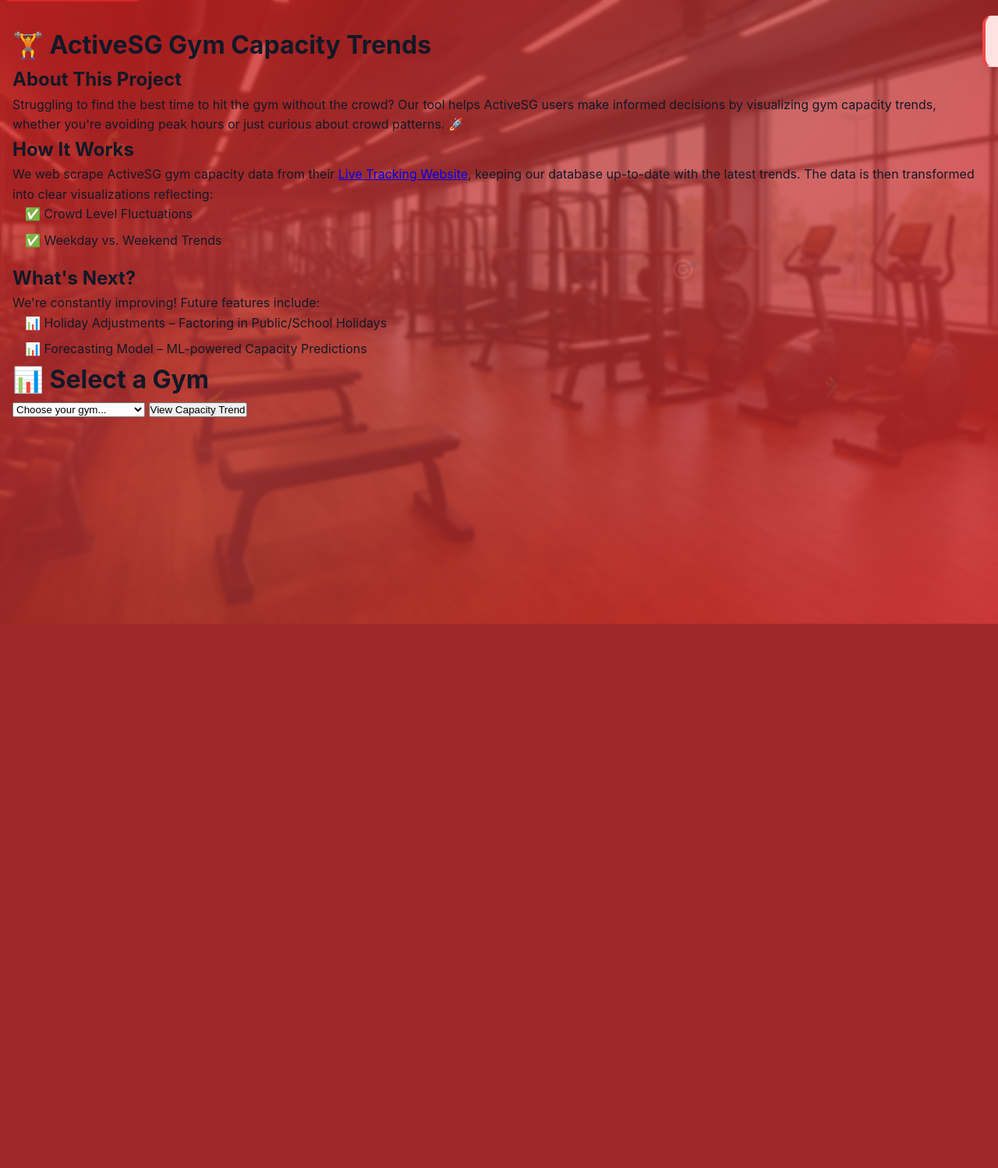
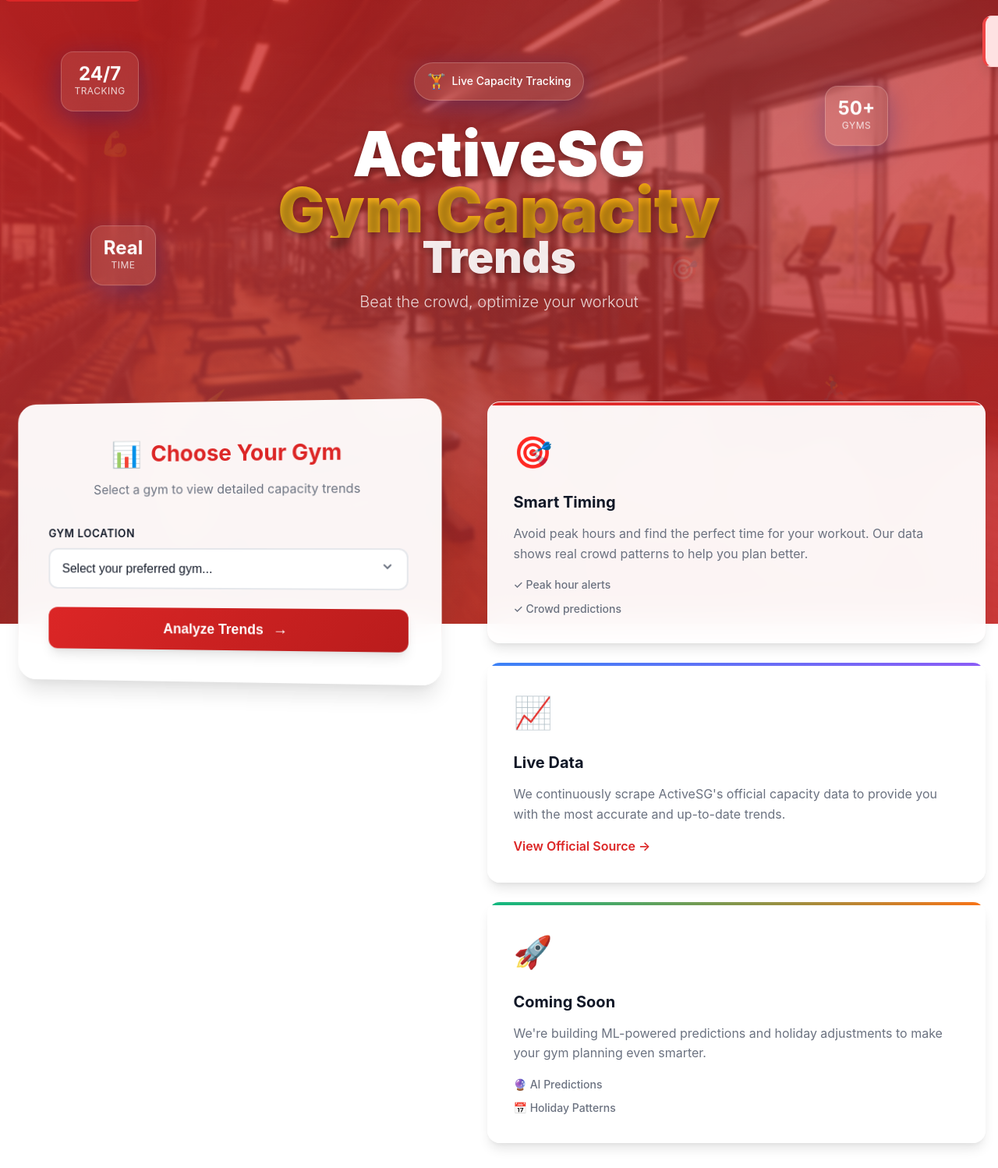
Before and after one commit to dillonchong01/ActiveSG-Gym-Capacity, a Flask app: page / in a window 1280 px wide. Shown: the whole page at 78% size. Before the commit the page ends 800 px from the top, so only its background shows below. Run offline with Flask 3, Linux system fonts and the light colour scheme.

Commit message:
Update homepage.html

```diff
--- a/templates/homepage.html
+++ b/templates/homepage.html
@@ -3,60 +3,117 @@
 {% block title %}ActiveSG Gym Capacity Trends{% endblock %}
 
 {% block content %}
-<div class="top-banner">
-    <h1>🏋️ ActiveSG Gym Capacity Trends</h1>
+<!-- Hero Section with Creative Layout -->
+<div class="hero-section">
+    <div class="hero-content">
+        <div class="hero-badge">
+            <span class="badge-icon">🏋️</span>
+            <span class="badge-text">Live Capacity Tracking</span>
+        </div>
+        <h1 class="hero-title">
+            <span class="title-main">ActiveSG</span>
+            <span class="title-accent">Gym Capacity</span>
+            <span class="title-sub">Trends</span>
+        </h1>
+        <p class="hero-subtitle">Beat the crowd, optimize your workout</p>
+    </div>
+
+    <!-- Floating Stats Cards -->
+    <div class="stats-floating">
+        <div class="stat-card stat-1">
+            <div class="stat-number">24/7</div>
+            <div class="stat-label">Tracking</div>
+        </div>
+        <div class="stat-card stat-2">
+            <div class="stat-number">50+</div>
+            <div class="stat-label">Gyms</div>
+        </div>
+        <div class="stat-card stat-3">
+            <div class="stat-number">Real</div>
+            <div class="stat-label">Time</div>
+        </div>
+    </div>
 </div>
 
-<div class="layout-container">
-    <div class="layout-flex">
+<!-- Main Content Area with Asymmetric Layout -->
+<div class="content-grid">
+    <!-- Gym Selector - Prominent Position -->
+    <div class="selector-section">
+        <div class="selector-card">
+            <div class="card-header">
+                <h2 class="selector-title">
+                    <span class="title-icon">📊</span>
+                    Choose Your Gym
+                </h2>
+                <p class="selector-subtitle">Select a gym to view detailed capacity trends</p>
+            </div>
 
-        <!-- Left side: Info block -->
-        <div class="info-box">
-            <h2>About This Project</h2>
-            <p>Struggling to find the best time to hit the gym without the crowd? Our tool helps ActiveSG users make informed decisions by visualizing gym capacity trends, whether you're avoiding peak hours or just curious about crowd patterns. 🚀</p>
+            <form action="{{ url_for('select_gym') }}" method="post" class="gym-form">
+                <div class="form-group">
+                    <label for="gym-select" class="form-label">Gym Location</label>
+                    <div class="select-wrapper">
+                        <select name="gym" id="gym-select" required class="gym-select">
+                            <option value="" disabled selected>Select your preferred gym...</option>
+                            {% for gym in gyms %}
+                                <option value="{{ gym }}">{{ gym.replace('_', ' ').title() }}</option>
+                            {% endfor %}
+                        </select>
+                        <div class="select-icon">
+                            <svg width="20" height="20" viewBox="0 0 20 20" fill="currentColor">
+                                <path fill-rule="evenodd" d="M5.293 7.293a1 1 0 011.414 0L10 10.586l3.293-3.293a1 1 0 111.414 1.414l-4 4a1 1 0 01-1.414 0l-4-4a1 1 0 010-1.414z" clip-rule="evenodd" />
+                            </svg>
+                        </div>
+                    </div>
+                </div>
 
-            <h2>How It Works</h2>
-            <p>We web scrape ActiveSG gym capacity data from their <a href="https://activesg.gov.sg/gym-capacity" target="_blank" rel="noopener noreferrer">Live Tracking Website</a>, keeping our database up-to-date with the latest trends. The data is then transformed into clear visualizations reflecting:</p>
-            <p style="margin-left: 1rem; margin-bottom: 0.5rem;">✅ Crowd Level Fluctuations</p>
-            <p style="margin-left: 1rem; margin-bottom: 1rem;">✅ Weekday vs. Weekend Trends</p>
-
-            <h2>What's Next?</h2>
-            <p>We're constantly improving! Future features include:</p>
-            <p style="margin-left: 1rem; margin-bottom: 0.5rem;">📊 Holiday Adjustments – Factoring in Public/School Holidays</p>
-            <p style="margin-left: 1rem; margin-bottom: 0;">📊 Forecasting Model – ML-powered Capacity Predictions</p>
-        </div>
-
-        <!-- Right side: Selector form -->
-        <div class="selector-container">
-            <h1>📊 Select a Gym</h1>
-            <form action="{{ url_for('select_gym') }}" method="post">
-                <label for="gym-select" class="sr-only">Choose a gym to view capacity trends</label>
-                <select name="gym" id="gym-select" required>
-                    <option value="" disabled selected>Choose your gym...</option>
-                    {% for gym in gyms %}
-                        <option value="{{ gym }}">{{ gym.replace('_', ' ').title() }}</option>
-                    {% endfor %}
-                </select>
-                <button type="submit" aria-label="View capacity trend for selected gym">
-                    View Capacity Trend
+                <button type="submit" class="cta-button" aria-label="View capacity trend for selected gym">
+                    <span class="button-text">Analyze Trends</span>
+                    <span class="button-icon">→</span>
                 </button>
             </form>
         </div>
+    </div>
 
+    <!-- Info Cards - Creative Stacked Layout -->
+    <div class="info-section">
+        <div class="info-cards">
+            <div class="info-card card-primary">
+                <div class="card-icon">🎯</div>
+                <h3 class="card-title">Smart Timing</h3>
+                <p class="card-description">
+                    Avoid peak hours and find the perfect time for your workout. Our data shows real crowd patterns to help you plan better.
+                </p>
+                <div class="card-features">
+                    <span class="feature">✓ Peak hour alerts</span>
+                    <span class="feature">✓ Crowd predictions</span>
+                </div>
+            </div>
+
+            <div class="info-card card-secondary">
+                <div class="card-icon">📈</div>
+                <h3 class="card-title">Live Data</h3>
+                <p class="card-description">
+                    We continuously scrape ActiveSG's official capacity data to provide you with the most accurate and up-to-date trends.
+                </p>
+                <div class="card-link">
+                    <a href="https://activesg.gov.sg/gym-capacity" target="_blank" rel="noopener noreferrer">
+                        View Official Source →
+                    </a>
+                </div>
+            </div>
+
+            <div class="info-card card-accent">
+                <div class="card-icon">🚀</div>
+                <h3 class="card-title">Coming Soon</h3>
+                <p class="card-description">
+                    We're building ML-powered predictions and holiday adjustments to make your gym planning even smarter.
+                </p>
+                <div class="card-features">
+                    <span class="feature">🔮 AI Predictions</span>
+                    <span class="feature">📅 Holiday Patterns</span>
+                </div>
+            </div>
+        </div>
     </div>
 </div>
-
-<style>
-.sr-only {
-    position: absolute;
-    width: 1px;
-    height: 1px;
-    padding: 0;
-    margin: -1px;
-    overflow: hidden;
-    clip: rect(0, 0, 0, 0);
-    white-space: nowrap;
-    border: 0;
-}
-</style>
 {% endblock %}
```
